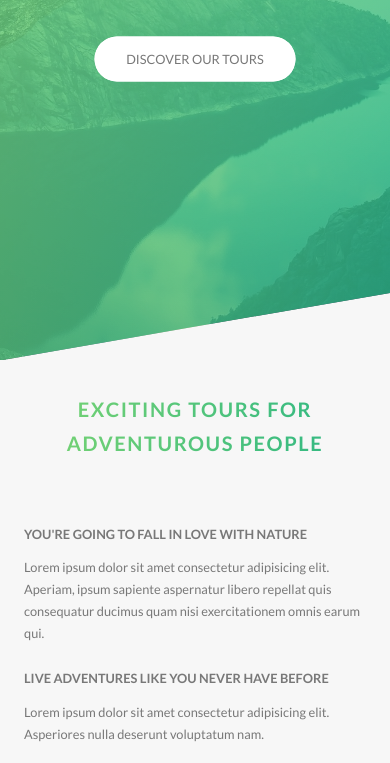
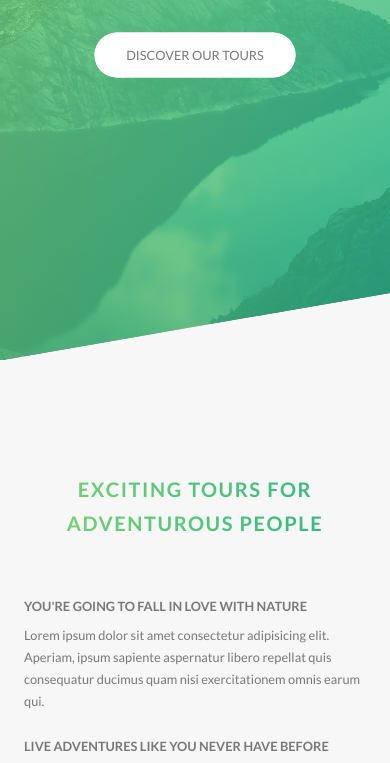
Before and after one commit to iivic17/landing-page--natours, a website: page index.html in a window 390 px wide. Shown: the part 357-1120 px from the top of the page. Drawn offline with Linux system fonts and the light colour scheme.

Commit message:
Writing media queries for layout, about and feature section

```diff
--- a/sass/base/_base.scss
+++ b/sass/base/_base.scss
@@ -32,7 +32,7 @@ body {
 
 	overflow-x: hidden;
 
-	@include respond(tab-port) {
+	@include respond(tab-land) {
 		padding: 0;
 	}
 }
--- a/sass/base/_typography.scss
+++ b/sass/base/_typography.scss
@@ -67,6 +67,7 @@ body {
 
 	@include respond(tab-port) {
 		font-size: 3rem;
+		padding: 0 5rem;
 	}
 
 	@include respond(phone) {
--- a/sass/base/_utilities.scss
+++ b/sass/base/_utilities.scss
@@ -4,24 +4,48 @@
 
 .u-margin-bottom-s {
 	margin-bottom: 1.5rem !important;
+
+	@include respond(tab-port) {
+		margin-bottom: 1rem !important;
+	}
 }
 
 .u-margin-bottom-m {
 	margin-bottom: 4rem !important;
+
+	@include respond(tab-port) {
+		margin-bottom: 2rem !important;
+	}
 }
 
 .u-margin-bottom-ml {
 	margin-bottom: 6rem !important;
+
+	@include respond(tab-port) {
+		margin-bottom: 5rem !important;
+	}
 }
 
 .u-margin-bottom-l {
 	margin-bottom: 8rem !important;
+
+	@include respond(tab-port) {
+		margin-bottom: 7rem !important;
+	}
 }
 
 .u-margin-top-l {
 	margin-top: 8rem !important;
+
+	@include respond(tab-port) {
+		margin-bottom: 6rem !important;
+	}
 }
 
 .u-margin-top-xl {
 	margin-top: 10rem !important;
+
+	@include respond(tab-port) {
+		margin-bottom: 8rem !important;
+	}
 }
--- a/sass/components/_feature-box.scss
+++ b/sass/components/_feature-box.scss
@@ -9,6 +9,10 @@
 	box-shadow: 0 1.5rem 4rem rgba($color-black, 0.15);
 
 	transition: all 0.3s;
+
+	@include respond(tab-port) {
+		padding: 5rem 6rem;
+	}
 
 	&:hover {
 		transform: translateY(-1.5rem) scale(1.03);
--- a/sass/layout/_footer.scss
+++ b/sass/layout/_footer.scss
@@ -12,6 +12,10 @@
 	&__logo-box {
 		text-align: center;
 		margin-bottom: 8rem;
+
+		@include respond(tab-port) {
+			margin-bottom: 4rem;
+		}
 	}
 
 	&__logo {
--- a/sass/layout/_grid.scss
+++ b/sass/layout/_grid.scss
@@ -2,9 +2,12 @@
 	max-width: $grid-width;
 	margin: 0 auto;
 
+	@include respond(tab-land) {
+		padding: 0 3rem;
+	}
+
 	@include respond(tab-port) {
 		max-width: 50rem;
-		padding: 0 3rem;
 	}
 
 	&:not(:last-child) {
--- a/sass/layout/_navigation.scss
+++ b/sass/layout/_navigation.scss
@@ -60,7 +60,7 @@
 
 	&__nav {
 		height: 100vh;
-		width: 100%;
+		width: 0;
 
 		position: fixed;
 		top: 0;
@@ -68,7 +68,6 @@
 		z-index: 9998;
 
 		@include hideElement();
-		width: 0;
 
 		transition: all 0.8s cubic-bezier(0.68, -0.55, 0.265, 1.55);
 		backface-visibility: hidden;
@@ -83,6 +82,10 @@
 
 		list-style: none;
 		text-align: center;
+
+		@include respond(phone) {
+			width: 100%;
+		}
 	}
 
 	&__item {
@@ -111,6 +114,14 @@
 			);
 			background-size: 250%;
 			transition: all 0.5s ease;
+
+			@include respond(tab-port) {
+				font-size: 2.5rem;
+			}
+
+			@include respond(phone) {
+				font-size: 2rem;
+			}
 
 			span {
 				margin-right: 1.5rem;
--- a/sass/pages/_home.scss
+++ b/sass/pages/_home.scss
@@ -3,6 +3,10 @@
 
 	padding: 25rem 0;
 	margin-top: -20vh;
+
+	@include respond(tab-port) {
+		padding: 35rem 0 55rem 0;
+	}
 }
 
 .section-features {
@@ -30,6 +34,10 @@
 
 	padding: 25rem 0 15rem 0;
 	margin-top: -10rem;
+
+	@include respond(tab-port) {
+		padding: 30rem 0 15rem 0;
+	}
 }
 
 .section-stories {
```
Also changed, not shown: css/main.css.
